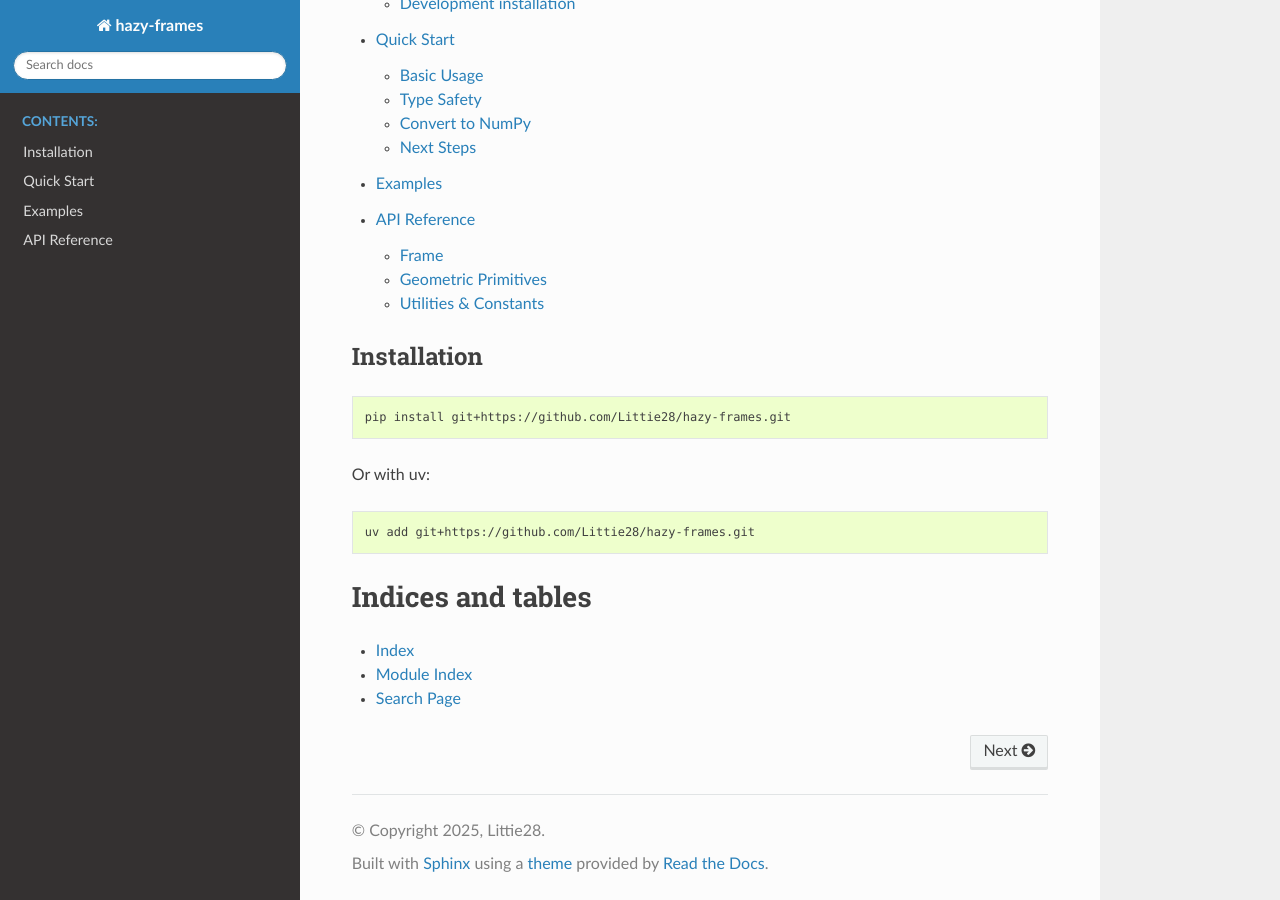
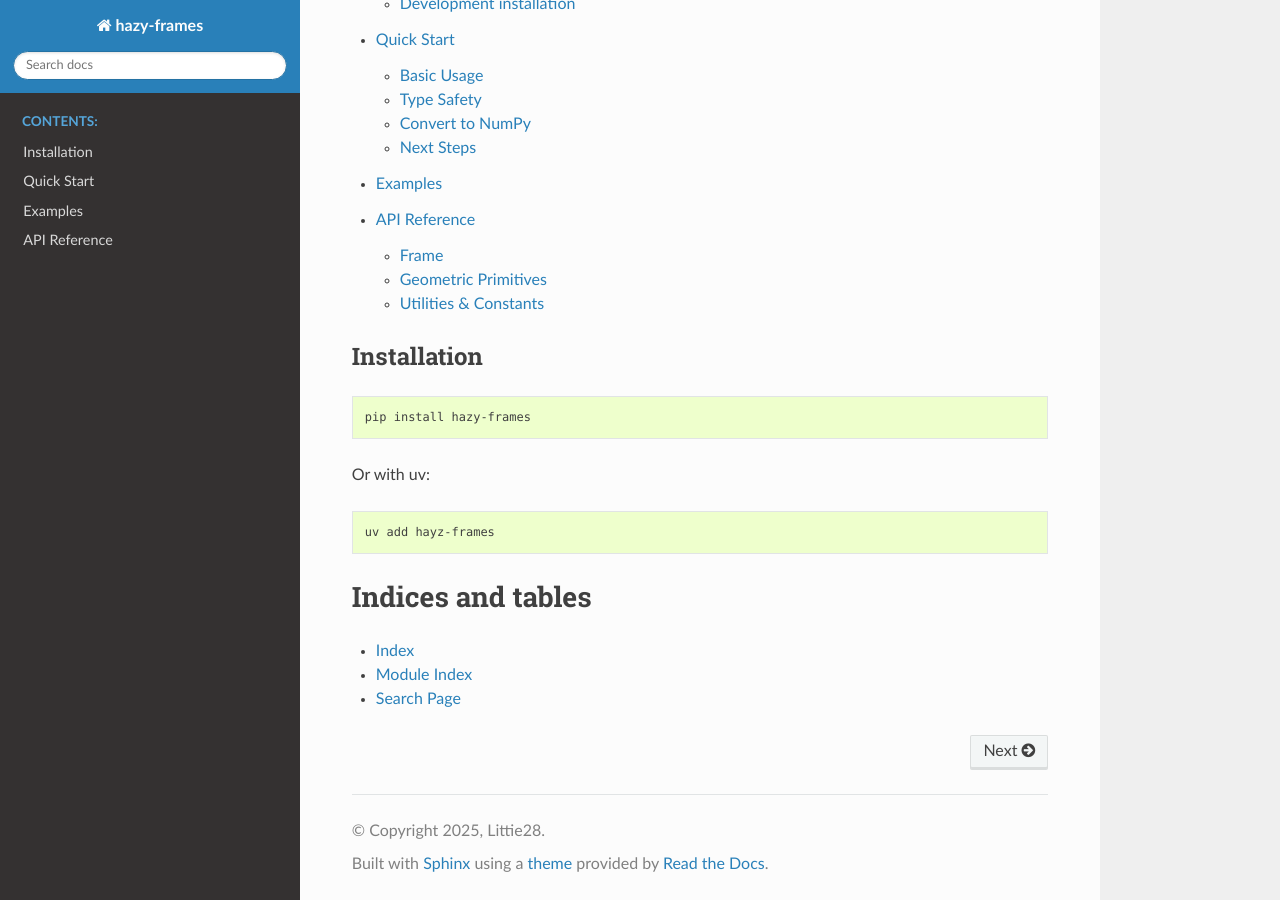
Before and after one commit to Littie28/hazy-frames, a Sphinx documentation site: the page built from docs/index.rst, in a window 1280 px wide and 900 px high, scrolled down 953 px. Built offline with Sphinx 7.4.7 and the Read the Docs theme 3.1.0, drawn with Linux system fonts in a browser that asks for light colours; pages that are not in the unit, such as notebooks, are missing from menus.

Commit message:
docs: fix installation instructions on landing page

```diff
--- a/docs/index.rst
+++ b/docs/index.rst
@@ -45,13 +45,13 @@ Installation
 
 .. code-block:: bash
 
-   pip install git+https://github.com/Littie28/hazy-frames.git
+   pip install hazy-frames
 
 Or with uv:
 
 .. code-block:: bash
 
-   uv add git+https://github.com/Littie28/hazy-frames.git
+   uv add hayz-frames
 
 Indices and tables
 ==================
```
